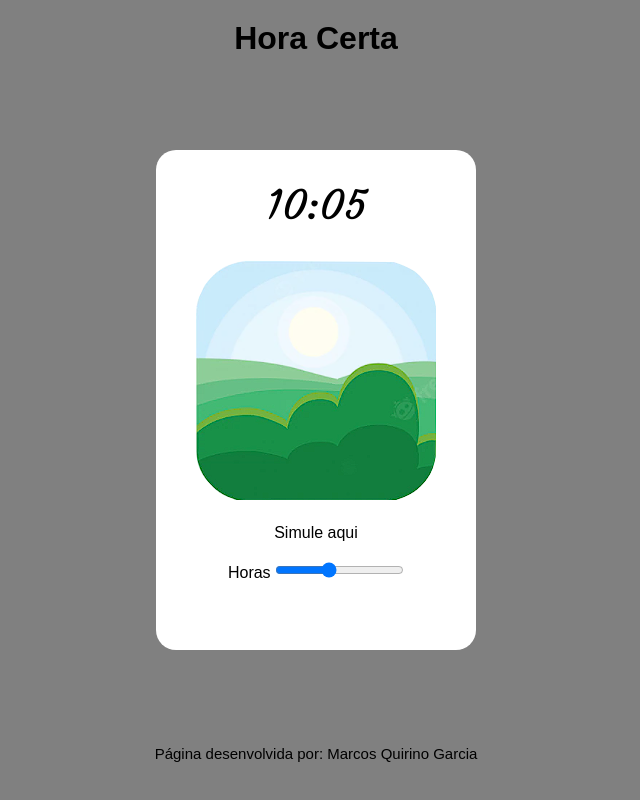
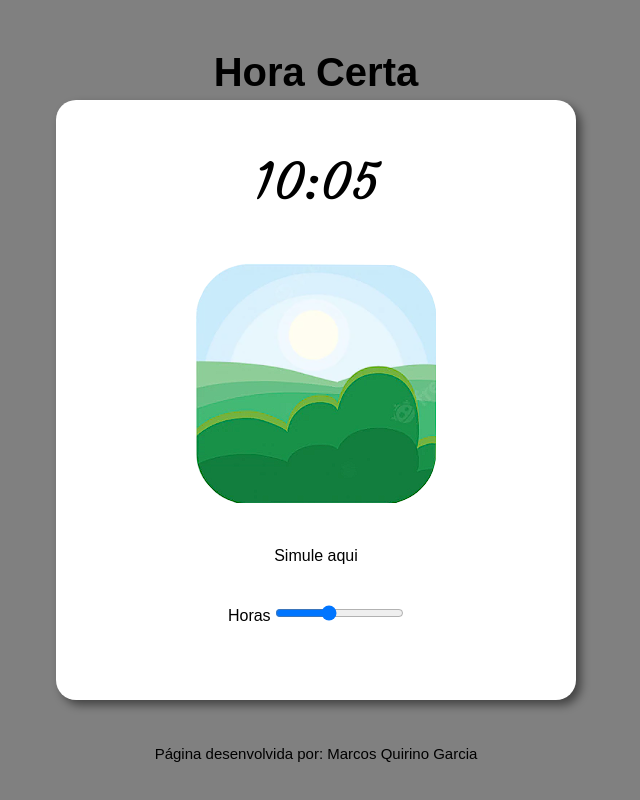
Before and after one commit to devmarcosgarcia/hora-certa, a plain HTML site: page index.html in a window 1280 px wide. Shown: the whole page, without its empty margins (324-964 px from the left). Drawn offline with Linux system fonts and the light colour scheme.

Commit message:
add media query

```diff
--- a/index.html
+++ b/index.html
@@ -7,7 +7,7 @@
     <meta http-equiv="refresh" content="30">
     <title>Hora Certa</title>
     <link rel="stylesheet" href="styles/style.css">
-    <!--<link rel="stylesheet" href="styles/media-query.css"> -->
+    <link rel="stylesheet" href="styles/media-query.css">
 
 </head>
 <body onload="carregar()">
--- a/styles/media-query.css
+++ b/styles/media-query.css
@@ -3,44 +3,32 @@
 @media screen and (min-width: 768px) {
 
     header > h1{
-        padding: 20px;
+        padding-top: 50px;
+        font-size: 40px;
     }
 
     section{
         width: 520px;
-        height: 500px;
-        background-color: white;
-        border-radius: 20px;
-        margin: auto;
+        height: 600px;
+
     }
 
     section > div#horas{
-        font-family: 'Courgette', cursive;
-        font-size: 40px;
-        padding-top: 30px;
+        font-size: 50px;
+        padding-top: 50px;
     }
 
     section > div#imagem{
-        padding-top: 30px;
+        padding-top: 50px;
     }
 
     section > div#controle p{
-        padding: 20px;
+        padding: 40px;
     }
 
-    section > div#controle input{
+    footer a:hover{
 
-    }
-
-    footer{
-       padding-top: 65px;
-       font-size: 15px;
-
-    }
-
-    footer a{
-        text-decoration: none;
-        color: black;
+        color: rgb(197, 197, 197);
     }
 
 }
--- a/styles/style.css
+++ b/styles/style.css
@@ -27,7 +27,7 @@ section{
     height: 500px;
     background-color: white;
     border-radius: 20px;
-    margin: auto;
+    box-shadow: 5px 5px 10px rgba(0, 0, 0, 0.479);
 
     top: 50%;
     left: 50%;
@@ -49,10 +49,6 @@ section > div#controle p{
     padding: 20px;
 }
 
-section > div#controle input{
-
-}
-
 footer{
     position: absolute;
    padding-top: 65px;
```
